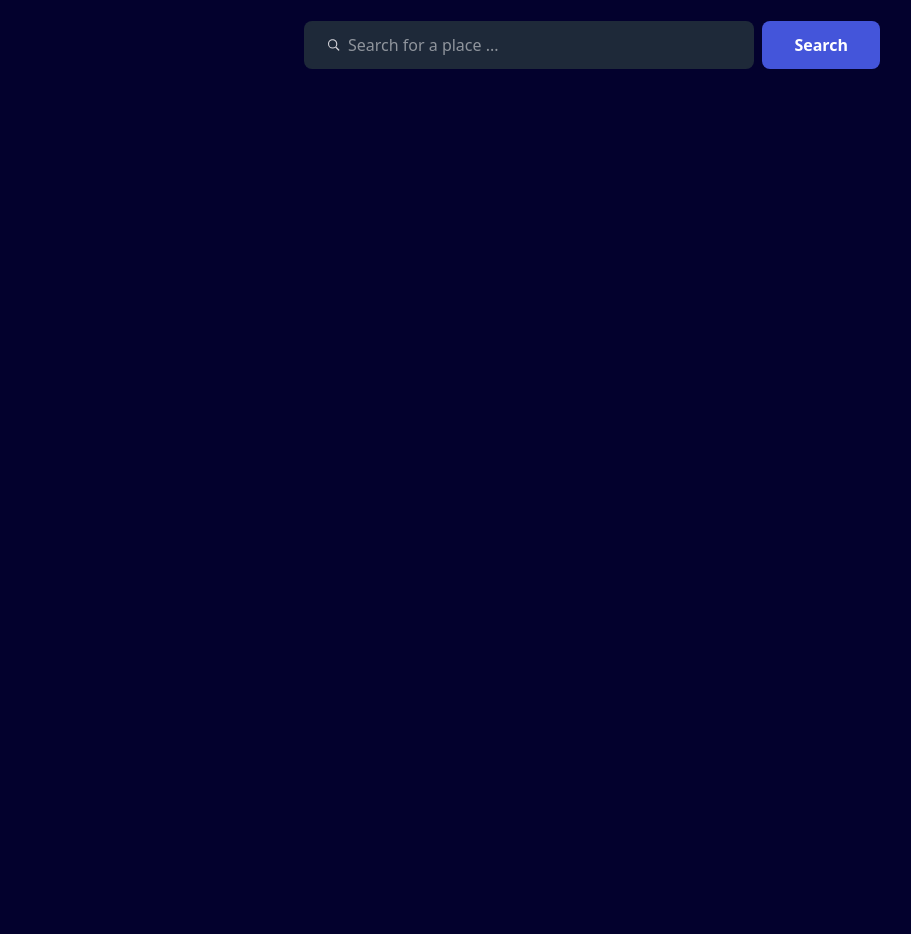
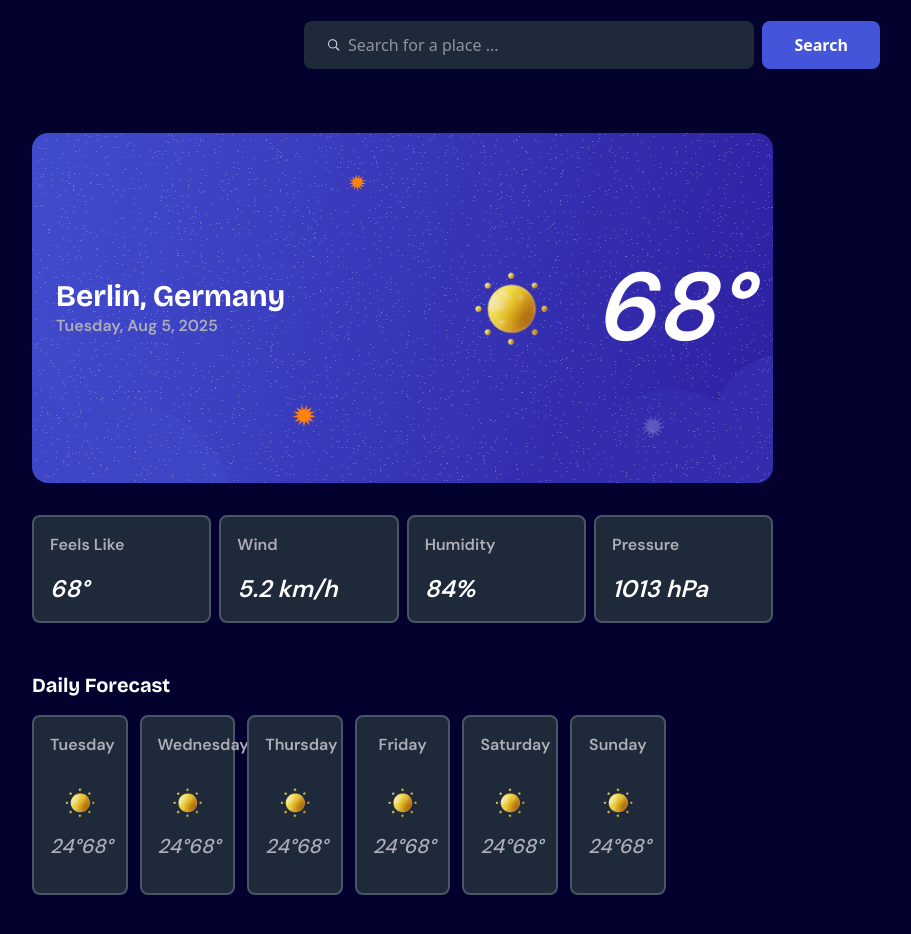
Before and after one commit to devyoussefshaaban/Atmox, a Next.js app: page / in a window 1280 px wide. Shown: the part 220-1154 px from the top of the page, without its empty margins (48-959 px from the left). Before the commit the page ends 800 px from the top, so only its background shows below. Built offline with nearby package versions, Linux system fonts and the light colour scheme.

Commit message:
home page implementation

```diff
--- a/app/layout.tsx
+++ b/app/layout.tsx
@@ -20,7 +20,7 @@ export const metadata = {
 
 export default function RootLayout({ children }: { children: React.ReactNode }) {
   return (
-    <html lang="en" className="p-10">
+    <html lang="en" className="px-20 py-10">
       <header className="flex justify-between align-center">
         <div>
           <Image width={200} height={200} src="/images/logo.svg" alt="Logo" className="mx-auto" />
--- a/app/page.tsx
+++ b/app/page.tsx
@@ -1,8 +1,75 @@
 import Image from "next/image";
+
+const forecastStats = [
+  {
+    title: "Feels Like",
+    value: "68°",
+  },
+  {
+    title: "Wind",
+    value: "5.2 km/h",
+  },
+  {
+    title: "Humidity",
+    value: "84%",
+  },
+  {
+    title: "Pressure",
+    value: "1013 hPa",
+  },
+]
+
+const dailyForecastStats = [
+  {
+    day: "Tuesday",
+    min: "24°",
+    max: "68°",
+  },
+  {
+    day: "Wednesday",
+    min: "24°",
+    max: "68°",
+  },
+  {
+    day: "Thursday",
+    min: "24°",
+    max: "68°",
+  },
+  {
+    day: "Friday",
+    min: "24°",
+    max: "68°",
+  },
+  {
+    day: "Saturday",
+    min: "24°",
+    max: "68°",
+  },
+  {
+    day: "Sunday",
+    min: "24°",
+    max: "68°",
+  },
+]
+
+const getStatIcon = (min: number, max: number) => {
+  const avg: number = Math.floor((max - min) / 2)
+
+  if (avg < 5) return "/images/icon-snow.webp"
+  if (avg < 15) return "/images/icon-storm.webp"
+  if (avg < 20) return "/images/icon-fog.webp"
+  if (avg < 25) return "/images/icon-overcast.webp"
+  if (avg < 30) return "/images/icon-cloudy.webp"
+  if (avg < 35) return "/images/icon-partly-cloudy.webp"
+  if (avg < 40) return "/images/icon-sunny.webp"
+
+  else return "/images/icon-sunny.webp"
+}
 
 const Home = () => {
   return (
     <main className=" mt-16">
+      {/* TOP SECTION */}
       <h1 className="font-bricolage font-bolder text-center text-5xl mb-12">How is the sky looking today?</h1>
       <div className="max-w-xl mx-auto">
         <div className="flex justify-center gap-2 wrap mx-auto w-full">
@@ -16,6 +83,63 @@ const Home = () => {
           </div>
         </div>
       </div>
+      {/* BOTTOM SECTION */}
+      <div className="flex justify-center gap-2 items-center mt-16">
+        {/* LEFT SECTION */}
+        <div className="flex-1">
+          <div className="flex flex-col">
+            {/* SHOWCASE */}
+            <div className="
+            p-6
+            flex
+            justify-between items-center
+            rounded-2xl
+            bg-cover
+            bg-center
+            bg-no-repeat
+            overflow-hidden
+            bg-[url('/images/bg-today-large.svg')] w-full h-[350px]">
+              <div className="flex flex-col">
+                <h2 className="font-bricolage font-bolder text-3xl">Berlin, Germany</h2>
+                <p className="font-dmSans text-neutral-300 font-semibold">Tuesday, Aug 5, 2025</p>
+              </div>
+              <div className="flex flex-row items-center gap-2">
+                <Image width={150} height={150} src="/images/icon-sunny.webp" alt="Sun Icon" />
+                <p className="font-dmSans font-semibold italic text-8xl">68°</p>
+              </div>
+            </div>
+            {/* FORECAST */}
+            <div className="grid md:grid-cols-4 sm:grid-cols-1 gap-4 sm:gap-2 mt-8">
+              {forecastStats.map((stat) => (
+                <div key={stat.title} className="flex flex-col bg-gray-800 p-4 rounded-lg border-2 border-gray-600">
+                  <p className="font-dmSans text-neutral-300 font-semibold mb-4">{stat.title}</p>
+                  <p className="font-dmSans font-semibold italic text-2xl">{stat.value}</p>
+                </div>
+              ))}
+            </div>
+            {/* FOOTER */}
+            <div className="mt-12">
+              <h2 className="font-bricolage font-bolder text-xl mb-4">Daily Forecast</h2>
+              <div className="grid md:grid-cols-7 sm:grid-cols-1 gap-3 ">
+                {dailyForecastStats.map((stat) => (
+                  <div key={stat.day} className="flex flex-col bg-gray-800 p-4 rounded-lg border-2 border-gray-600 min-h-[180px]">
+                    <p className="font-dmSans text-neutral-300 font-semibold mb-4 text-center">{stat.day}</p>
+                    <Image width={150} height={150} src={getStatIcon(stat.min, stat.max)} alt="Sun Icon" />
+                    <div className="flex flex-row justify-between">
+                      <p className="font-dmSans font-normal text-neutral-300 italic text-xl">{stat.min}</p>
+                      <p className="font-dmSans font-normal text-neutral-300 italic text-xl">{stat.max}</p>
+                    </div>
+                  </div>
+                ))}
+              </div>
+            </div>
+          </div>
+        </div>
+        {/* RIGHT SECTION */}
+        <div className="flex-[0.5]">
+
+        </div>
+      </div>
     </main >
   );
 };
```
